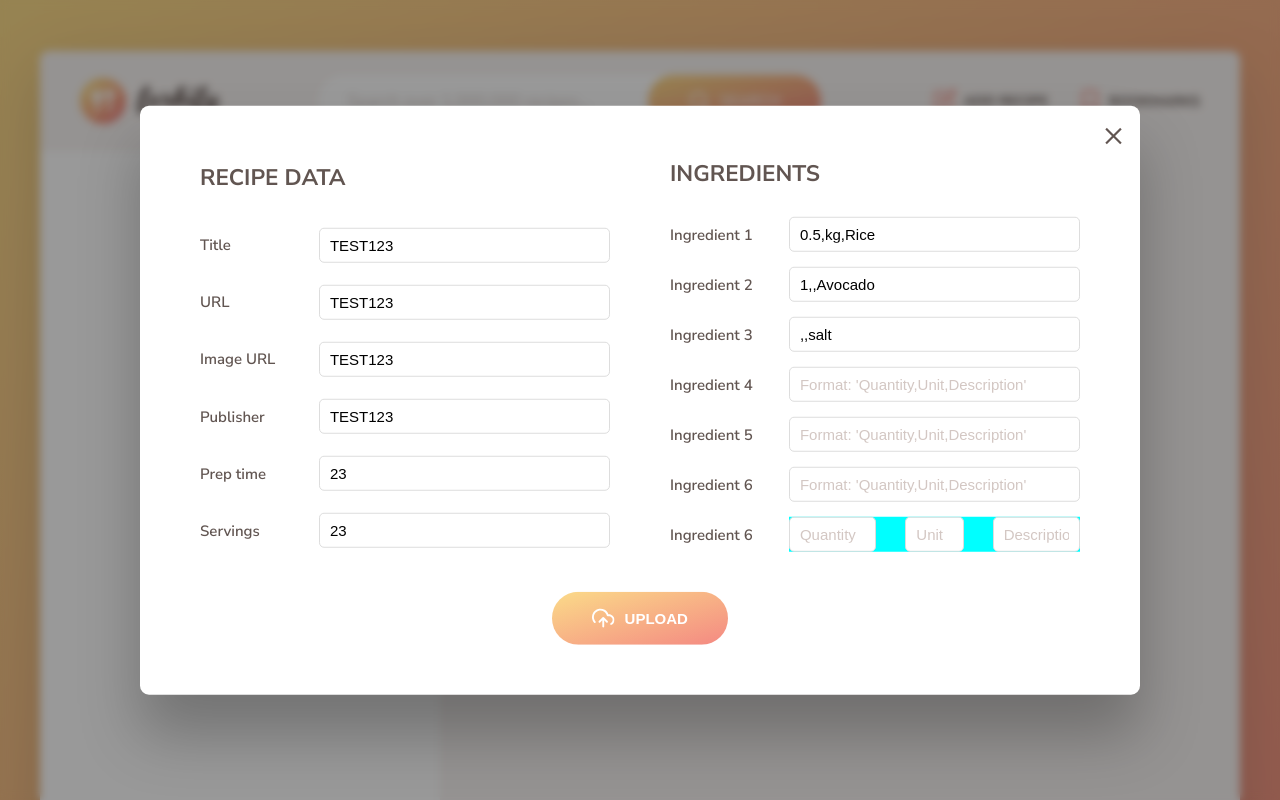
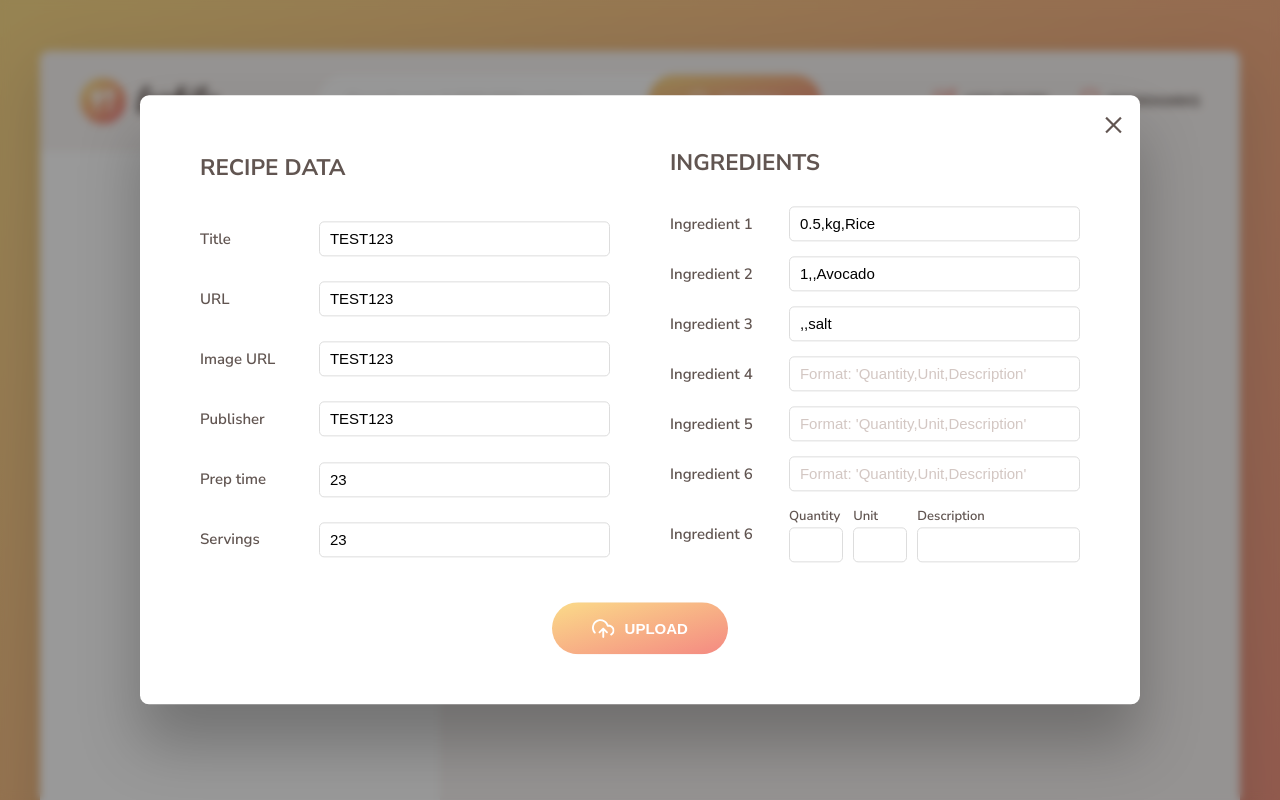
Before and after one commit to FoadSL/Forkify, a website built with Parcel: page index.html in a window 1280 px wide. Both pictures are taken after a click on the button "ADD RECIPE". Shown: the top 800 px of the page. Built offline with nearby package versions, Linux system fonts and the light colour scheme.

Commit message:
new input: HTML and CSS

```diff
--- a/index.html
+++ b/index.html
@@ -324,24 +324,28 @@
             placeholder="Format: 'Quantity,Unit,Description'"
           />
           <label>Ingredient 6</label>
-          <div class="upload__input-box">
+          <div class="upload__ingredient">
+            <label for="quantity">Quantity</label>
+            <label for="unit">Unit</label>
+            <label for="description">Description</label>
+
             <input
-              class="upload__input upload__input--quantity"
+              class="upload__input new upload__input--quantity"
               type="text"
-              name="ingredient-6"
-              placeholder="Quantity"
+              name="quantity"
+              id="quantity"
             />
             <input
-              class="upload__input upload__input--unit"
+              class="upload__input new upload__input--unit"
               type="text"
-              name="ingredient-6"
-              placeholder="Unit"
+              name="unit"
+              id="unit"
             />
             <input
-              class="upload__input upload__input--description"
+              class="upload__input new upload__input--description"
               type="text"
-              name="ingredient-6"
-              placeholder="Description"
+              name="description"
+              id="description"
             />
           </div>
         </div>
--- a/src/sass/_upload.scss
+++ b/src/sass/_upload.scss
@@ -84,23 +84,34 @@
     }
   }
 
-  &__input-box {
-    background-color: aqua;
-    display: flex;
-    justify-content: space-between;
+  &__ingredient {
+    display: grid;
+    grid-template-columns: 1fr 1fr 3fr;
+    // justify-items: center;
+    column-gap: 1rem;
+
+    input {
+      justify-self: stretch;
+      width: 100%;
+    }
+
+    label {
+      font-size: 1.3rem;
+    }
   }
 
   &__input {
     // width: 30%;
+    padding: 0;
 
     &--quantity {
-      width: 30%;
+      width: 15%;
     }
     &--unit {
-      width: 20%;
+      width: 15%;
     }
     &--description {
-      width: 30%;
+      width: 50%;
     }
   }
 
```
